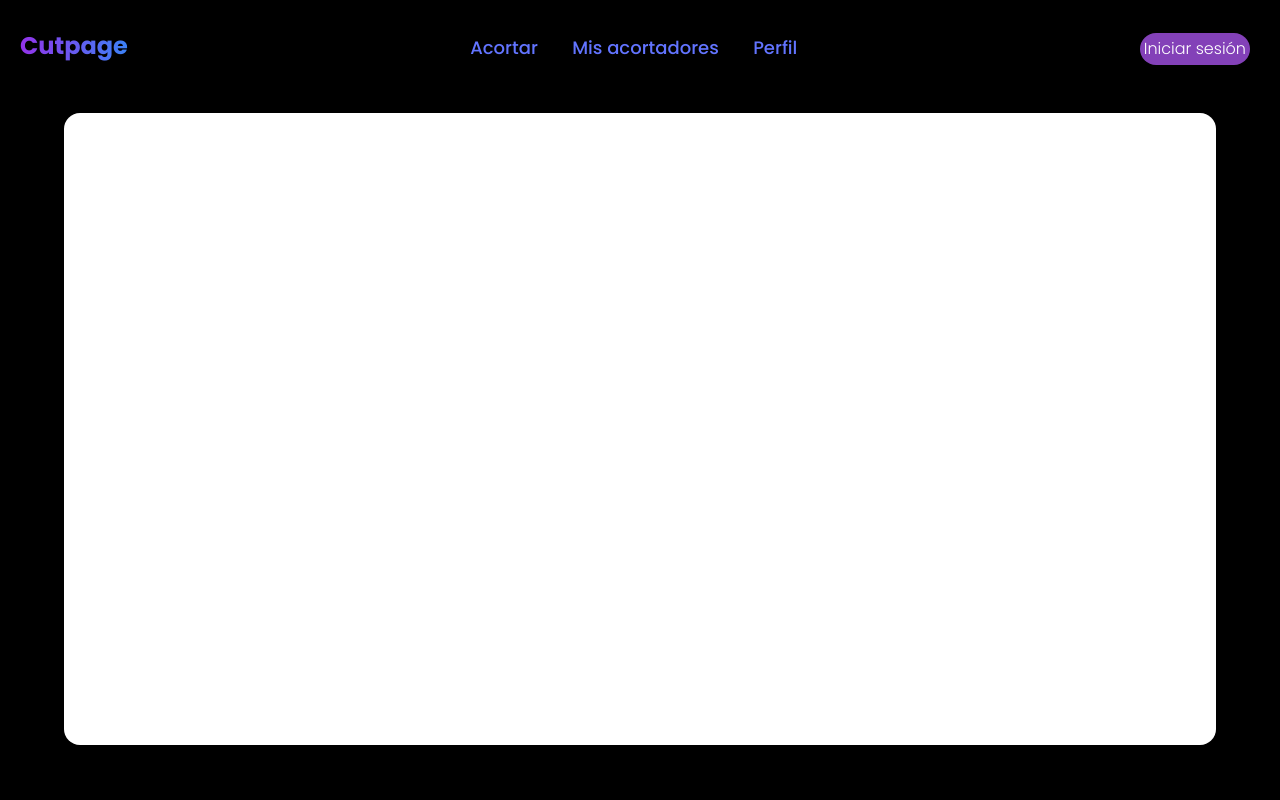
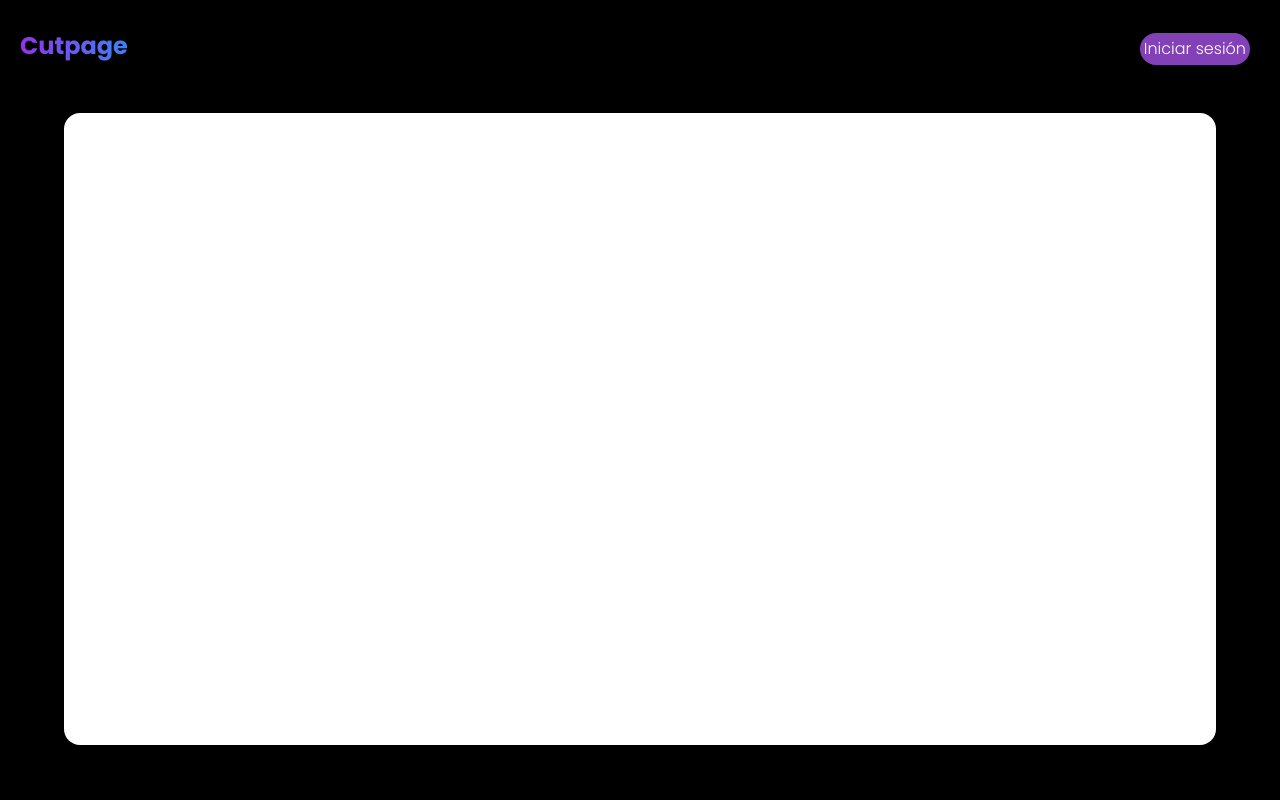
Before and after one commit to elyxdev/cutpage, a PHP site: page /auth.php in a window 1280 px wide. Run offline with PHP 8.4, Linux system fonts and the light colour scheme; data comes from the database, SQL or seed files in the repository; data that the repository does not hold is empty; some libraries are stand-ins or nearby versions.

Commit message:
navbarupdate

```diff
--- a/header.php
+++ b/header.php
@@ -22,12 +22,49 @@ if (!isset($_SESSION['lg_in'])) {
       <section class="w-fit"> <!-- Section con el título -->
         <a href="index"><h1 class="text-2xl hover:to-purple-600 hover:from-blue-500 font-bold from-purple-600 to-blue-500 bg-gradient-to-r bg-clip-text text-transparent">Cutpage</h1></a>
       </section>
+
+
       <section class="w-[100%] text-center text-azulnav font-light hidden xl:block"> <!-- Section con los items PC -->
-        <a href="acortar" class="mr-[22px]"><button class="bg-black rounded-full p-[4px] transition duration-200 hover:font-bold hover:text-prpl"><p class="font-medium text-lg pt-[3px]">Acortar</p></button></a>
-        <a href="acortadores" class="mr-[22px]"><button class="bg-black rounded-full p-[4px] transition duration-200 hover:font-bold hover:text-prpl"><p class="font-medium text-lg pt-[3px]">Mis acortadores</p></button></a>
-        <a href="perfil"><button class="bg-black rounded-full p-[4px] transition duration-200 hover:font-bold hover:text-prpl"><p class="font-medium text-lg pt-[3px]">Perfil</p></button></a>
+      <?php if ($_SESSION['lg_in'] == 1) {
+                // Sesión iniciada
+                // Acortar
+                echo '<a href="acortar" class="mr-[22px]"><button class="bg-black rounded-full p-[4px] transition duration-200 hover:font-bold hover:text-prpl"><p class="font-medium text-lg pt-[3px]">Acortar</p></button></a>';
+                // Acortadores
+                echo '<a href="acortadores" class="mr-[22px]"><button class="bg-black rounded-full p-[4px] transition duration-200 hover:font-bold hover:text-prpl"><p class="font-medium text-lg pt-[3px]">Mis acortadores</p></button></a>';
+                // Perfil
+                echo '<a href="perfil"><button class="bg-black rounded-full p-[4px] transition duration-200 hover:font-bold hover:text-prpl"><p class="font-medium text-lg pt-[3px]">Perfil</p></button></a>';
+                // Cerrar sesión
+                echo '<a href="auth.php?act=logout" class="mr-[10px] float-right pt-[6px]"><button class="bg-malo rounded-full p-[4px] text-white hover:bg-malodo transition duration-300"><p>Cerrar sesión</p></button></a>';
+            } else {
+                // Sesión no iniciada
+                echo '<a href="login" class="mr-[10px] float-right pt-[6px]"><button class="bg-rosanav rounded-full p-[4px] text-white hover:bg-prpl transition duration-300"><p>Iniciar sesión</p></button></a>';
+            }
+      ?>
+      </section>
 
-        <a href="login" class="mr-[10px] float-right pt-[6px]"><button class="bg-rosanav rounded-full p-[4px] text-white hover:bg-prpl transition duration-300"><p>Iniciar sesión</p></button></a>
+      <!-- Section con los items móvil -->
+      <section class="z-20 bg-grisva w-[80%] h-fit fixed top-[9%] left-[18%] rounded-xl p-6 items-center text-center hidden xl:hidden" id="items">
+      <?php if ($_SESSION['lg_in'] == 1) {
+                // Sesión iniciada
+                // Acortar
+                echo '<a href="#"><button class="rounded-full bg-prpl hover:bg-azulnav transtion duration-200 p-1 w-full mb-[25px]">Acortar</button></a>';
+                // Acortadores
+                echo '<a href="#"><button class="rounded-full bg-prpl hover:bg-azulnav transtion duration-200 p-1 w-full mb-[25px]">Mis acortadores</button></a>';
+                // Perfil
+                echo '<a href="#"><button class="rounded-full bg-prpl hover:bg-azulnav transtion duration-200 p-1 w-full mb-[25px]">Perfil</button></a>';
+                // Cerrar sesión
+                echo '<a href="auth.php?act=logout"><button class="rounded-full bg-malo hover:bg-malodo transtion duration-200 p-1 w-full mb-[5px]">Cerrar sesión</button></a>';
+      } else {
+                // Sesión no iniciada
+                // Iniciar sesión
+                echo '<a href="login"><button class="rounded-full bg-prpl hover:bg-azulnav transtion duration-200 p-1 w-full mb-[5px]">Iniciar sesión</button></a>';
+      }
+      ?>
+
+
+
+
+
       </section>
 
       <section class="w-[100%] text-center text-azulnav bg-white-600 font-light block xl:hidden">  <!-- botón movil -->
@@ -38,14 +75,7 @@ if (!isset($_SESSION['lg_in'])) {
         </button>
       </section>
 
-      <!-- frame movil -->
-      <section class="z-20 bg-grisva w-[80%] h-fit fixed top-[9%] left-[18%] rounded-xl p-6 items-center text-center hidden xl:hidden" id="items">
-        <a href="#"><button class="rounded-full bg-prpl hover:bg-azulnav transtion duration-200 p-1 w-full mb-[25px]">Acortar</button></a>
-        <a href="#"><button class="rounded-full bg-prpl hover:bg-azulnav transtion duration-200 p-1 w-full mb-[25px]">Mis acortadores</button></a>
-        <a href="#"><button class="rounded-full bg-prpl hover:bg-azulnav transtion duration-200 p-1 w-full mb-[25px]">Perfil</button></a>
-        <a href="#"><button class="rounded-full bg-prpl hover:bg-azulnav transtion duration-200 p-1 w-full mb-[5px]">Iniciar sesión</button></a>
 
-      </section>
 
     </nav>
     <div class="w-[100%] h-[91vh] bg-black pt-[2%]">
--- a/js/tailwind.config.js
+++ b/js/tailwind.config.js
@@ -6,6 +6,8 @@ tailwind.config = {
         rosanav: "#8341b8",
         prpl: "#3c32ff",
         grisva: "#141414",
+        malo: "#ad2424",
+        malodo: "#cf4747",
       },
       fontFamily: {
         sans: ["Poppins"],
```
